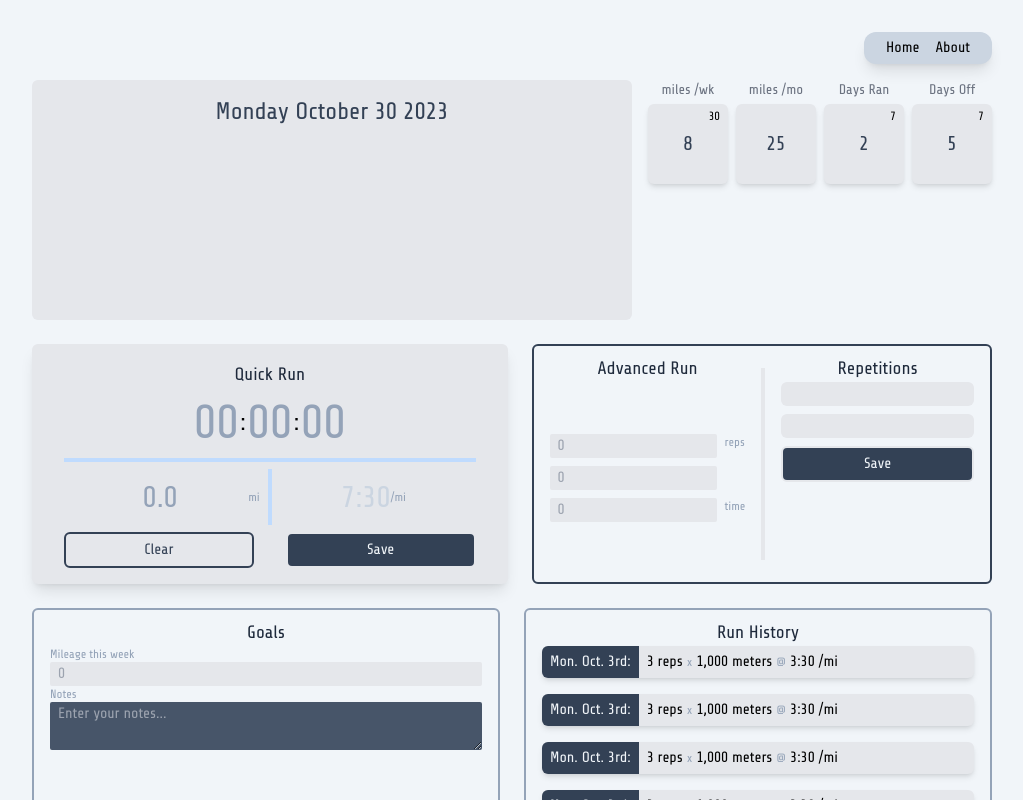
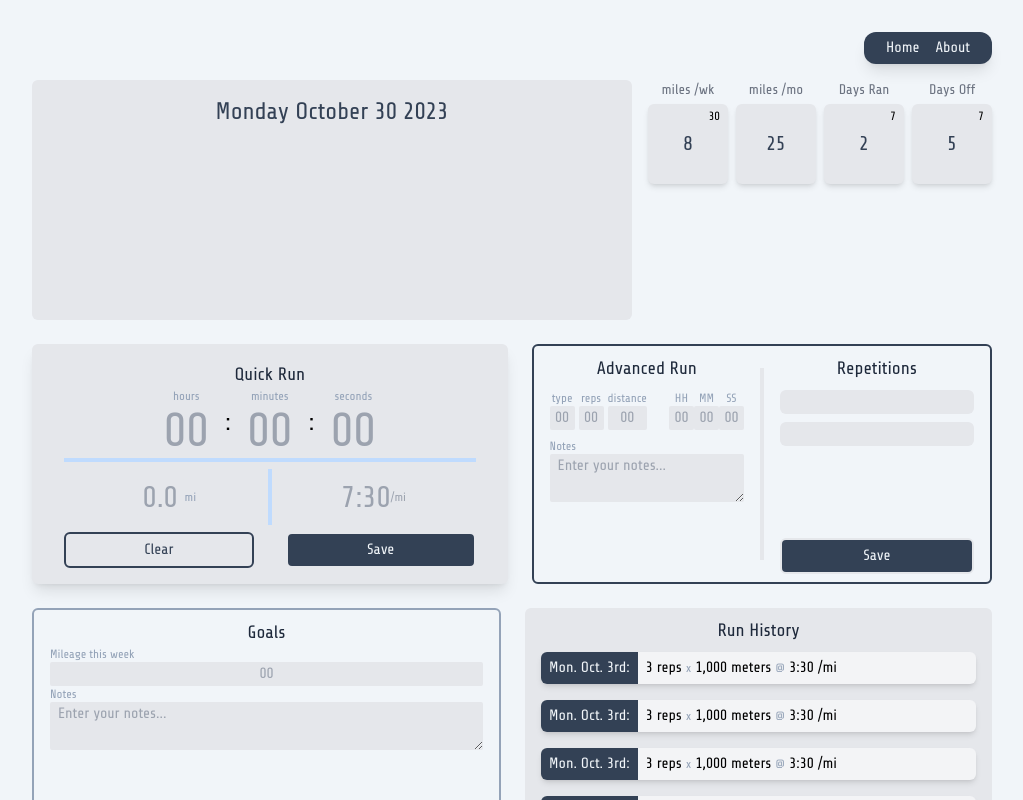
Before and after one commit to SamBritt/workout-tracker, a Vue app: page / in a window 1280 px wide. Shown: the top 800 px of the page, without its empty margins (128-1151 px from the left). Built offline with nearby package versions, Linux system fonts and the light colour scheme.

Commit message:
theme change, advanced additions

```diff
--- a/src/App.vue
+++ b/src/App.vue
@@ -6,7 +6,7 @@ console.log('app')
 <template>
   <header>
     <div class="wrapper flex justify-end mb-4">
-      <nav class="flex gap-4 justify-center items-center w-32 bg-slate-300 rounded-xl h-8 shadow-lg">
+      <nav class="flex gap-4 justify-center items-center w-32 bg-slate-700 text-slate-100 rounded-xl h-8 shadow-lg">
         <RouterLink to="/">Home</RouterLink>
         <RouterLink to="/about">About</RouterLink>
       </nav>
--- a/src/components/AdvancedRun.vue
+++ b/src/components/AdvancedRun.vue
@@ -3,38 +3,79 @@ import Heading from '@/components/Heading.vue'
 import Input from '@/components/Input.vue'
 import Label from '@/components/Label.vue'
 import Button from '@/components/Button.vue'
+import TextArea from '@/components/TextArea.vue'
 </script>
 
 <template>
   <div class="flex w-full border-2 border-slate-700 rounded-md px-4 py-2 gap-4">
-    <div class="flex flex-col w-full">
+    <div class="flex flex-col w-full gap-2">
       <Heading>Advanced Run</Heading>
 
-      <div class="flex flex-col w-full h-full gap-2 justify-center">
-        <span class="flex gap-2">
-          <Input name="reps" />
-          <Label for="reps">reps</Label>
-        </span>
-        <span class="flex gap-2">
-          <Input name="distance" />
-          <Label
-            for="distance"
-            sr />
-        </span>
-        <span class="flex gap-2">
-          <Input name="time" />
-          <Label for="rep">time</Label>
+      <div class="flex flex-col w-full h-full justify-start gap-2">
+        <div class="flex w-full justify-between">
+          <span class="flex gap-1">
+            <span class="flex flex-col text-center">
+              <Label for="reps">type</Label>
+              <Input
+                type="number"
+                name="reps" />
+            </span>
+            <span class="flex flex-col text-center">
+              <Label for="reps">reps</Label>
+              <Input
+                type="number"
+                name="reps" />
+            </span>
+
+            <span class="flex flex-col text-center">
+              <Label for="distance">distance</Label>
+              <Input
+                type="number"
+                name="distance" />
+            </span>
+          </span>
+
+          <span class="flex">
+            <span class="flex flex-col text-center">
+              <Label for="rep">HH</Label>
+              <Input
+                type="number"
+                name="time" />
+            </span>
+
+            <span class="flex flex-col text-center">
+              <Label for="rep">MM</Label>
+              <Input
+                type="number"
+                name="time" />
+            </span>
+
+            <span class="flex flex-col text-center">
+              <Label for="rep">SS</Label>
+              <Input
+                type="number"
+                name="time" />
+            </span>
+          </span>
+        </div>
+
+        <span class="flex flex-col text-left w-full">
+          <Label for="notes">Notes</Label>
+          <TextArea />
         </span>
       </div>
     </div>
-    <div class="self-center h-48 w-2 bg-gray-200"/>
-    <div class="flex flex-col w-full">
+
+    <div class="self-center h-48 w-2 bg-gray-200" />
+
+    <div class="flex flex-col w-full gap-2">
       <Heading>Repetitions</Heading>
+
       <div class="flex flex-col h-full gap-2">
         <div class="bg-gray-200 h-6 w-full rounded-md"></div>
         <div class="bg-gray-200 h-6 w-full rounded-md"></div>
-        <Button>Save</Button>
       </div>
+      <Button>Save</Button>
     </div>
   </div>
 </template>
--- a/src/components/Goals.vue
+++ b/src/components/Goals.vue
@@ -11,7 +11,7 @@ import Input from '@/components/Input.vue'
 
     <div class="flex flex-col">
       <Label for="weekly-mileage">Mileage this week</Label>
-      <Input name="weekly-mileage" />
+      <Input type="number" name="weekly-mileage" />
     </div>
 
     <div class="flex flex-col w-full">
--- a/src/components/HistoryItem.vue
+++ b/src/components/HistoryItem.vue
@@ -1,7 +1,7 @@
 <script setup lang="ts"></script>
 
 <template>
-  <div class="flex items-center justify-center bg-gray-200 h-8 w-full rounded-md gap-2 shadow-md">
+  <div class="flex items-center justify-center bg-gray-100 h-8 w-full rounded-md gap-2 shadow-md">
     <span class="bg-slate-700 h-full rounded-l-md flex items-center p-2 text-slate-100">
       Mon. Oct. 3rd:
     </span>
--- a/src/components/Input.vue
+++ b/src/components/Input.vue
@@ -1,4 +1,6 @@
 <script setup lang="ts">
+import { computed, ref } from 'vue'
+
 const props = defineProps({
   type: {
     type: String,
@@ -7,7 +9,81 @@ const props = defineProps({
   name: {
     type: String,
     required: true
+  },
+  placeholder: {
+    type: String,
+    default: '00'
+  },
+  font: {
+    type: String,
+    default: null
   }
+})
+
+const value = ref()
+
+const onChange = (event: Event, type: string) => {
+  if (props.type === 'timer') {
+    const numericValue = (event.target as HTMLInputElement).value.replace(/[^0-9]/g, '')
+    if (Number(numericValue) < 0) {
+      value.value = 0
+    } else if (Number(numericValue) > 59) {
+      value.value = 59
+    } else if (Number(numericValue) < 10) {
+      value.value = `0${numericValue}`
+    } else if (numericValue.length >= 3) {
+      value.value = numericValue.slice(-2)
+      console.log(value.value)
+    }
+  }
+}
+
+const inputStyles = computed(() => {
+  const styles = [
+    `flex`,
+    `active:scale-105`,
+    `focus:outline-none`,
+    `text-center`,
+    `text-slate-700`,
+    `bg-gray-200`,
+    `rounded-sm`
+  ]
+
+  if (['number', 'timer'].includes(props.type)) {
+    styles.push('w-auto')
+  }
+
+  switch (props.font) {
+    case 'big':
+      styles.push('text-5xl')
+      break
+    case 'medium':
+      styles.push('text-3xl')
+      break
+  }
+
+  return styles
+})
+
+const inputProps = computed(() => {
+  let attrs = {}
+
+  switch (props.type) {
+    case 'number':
+      Object.assign(attrs, {
+        type: 'number',
+        min: '0',
+        max: '59'
+      })
+    case 'timer':
+      Object.assign(attrs, {
+        type: 'number',
+        min: '0',
+        max: '59'
+      })
+  }
+
+  return attrs
 })
 </script>
 
@@ -15,7 +91,9 @@ const props = defineProps({
   <input
     :id="`${name}-input`"
     :name="`${name}-input`"
-    :type="type"
-    placeholder="0"
-    class="text-slate-700 bg-gray-200 px-2 rounded-sm" />
+    v-model="value"
+    :class="inputStyles"
+    :placeholder="placeholder"
+    @input="(e) => onChange(e, 'hours')"
+    v-bind="inputProps" />
 </template>
--- a/src/components/QuickRun.vue
+++ b/src/components/QuickRun.vue
@@ -2,33 +2,33 @@
 import Heading from '@/components/Heading.vue'
 import Button from '@/components/Button.vue'
 import { reactive, ref, watch } from 'vue'
+import Label from '@/components/Label.vue'
+import Input from '@/components/Input.vue'
 
-const time: { hours: string | number; minutes: string | number; seconds: string | number } =
-  reactive({
+interface Time {
+  [key: string]: string | number
+}
+
+const time: Time = reactive({
   hours: '',
   minutes: '',
   seconds: ''
 })
 
-// const onInputChange = (event) => {
-//   const numericValue = event.target.value.replace(/\D/g, '') // Allowing only numeric values
-//   time.value = numericValue
-// }
+const clear = () => {}
 
-const onChange = (event, type: string) => {
-  const numericValue = event.target.value.replace(/[^0-9]/g, '')
-  if (numericValue < 0) {
+const onChange = (event: Event, type: string) => {
+  const numericValue = (event.target as HTMLInputElement).value.replace(/[^0-9]/g, '')
+  if (Number(numericValue) < 0) {
     time[type] = 0
-  } else if (numericValue > 59) {
+  } else if (Number(numericValue) > 59) {
     time[type] = 59
-  } else if (numericValue < 10) {
+  } else if (Number(numericValue) < 10) {
     time[type] = `0${numericValue}`
   } else if (numericValue.length >= 3) {
     time[type] = numericValue.slice(-2)
     console.log(time[type])
   }
-
-  console.log(numericValue < 10)
 }
 </script>
 
@@ -37,56 +37,74 @@ const onChange = (event, type: string) => {
     <Heading>Quick Run</Heading>
     <div class="flex flex-col h-full">
       <div class="flex self-center h-1/2 justify-center items-center">
-        <input
+        <div class="flex flex-col text-center">
+          <Label class="">hours</Label>
+          <!-- <input
             type="number"
             v-model="time.hours"
-          class="flex text-5xl text-center placeholder:text-slate-400 text-slate-700 w-12 bg-transparent rounded-sm"
+            class="flex active:scale-105 focus:outline-none text-5xl text-center placeholder:text-slate-400 text-slate-700 w-12 bg-transparent rounded-sm"
             placeholder="00"
             @input="(e) => onChange(e, 'hours')"
             min="0"
-          max="59" />
-        <label class="sr-only">time</label>
+            max="59" /> -->
+          <Input
+            font="big"
+            type="timer" />
+        </div>
 
         <span class="text-2xl">:</span>
-
-        <input
+        <div class="flex flex-col text-center">
+          <Label class="">minutes</Label>
+          <!-- <input
             type="number"
             v-model="time.minutes"
-          class="flex text-5xl text-center placeholder:text-slate-400 text-slate-700 w-12 bg-transparent rounded-sm"
+            class="flex focus:outline-none text-5xl text-center placeholder:text-slate-400 text-slate-700 w-12 bg-transparent rounded-sm"
             placeholder="00"
             @input="(e) => onChange(e, 'minutes')"
             min="0"
-          max="59" />
-        <label class="sr-only">time</label>
+            max="59" /> -->
+          <Input
+            font="big"
+            type="timer" />
+        </div>
 
         <span class="text-2xl">:</span>
-
-        <input
+        <div class="flex flex-col text-center">
+          <Label class="">seconds</Label>
+          <!-- <input
             type="number"
             v-model="time.seconds"
-          class="flex text-5xl text-center placeholder:text-slate-400 text-slate-700 w-12 bg-transparent rounded-sm"
+            class="flex focus:outline-none text-5xl text-center placeholder:text-slate-400 text-slate-700 w-12 bg-transparent rounded-sm"
             placeholder="00"
             @input="(e) => onChange(e, 'seconds')"
             min="0"
-          max="59" />
-        <label class="sr-only">time</label>
+            max="59" /> -->
+          <Input
+            font="big"
+            type="timer" />
+        </div>
       </div>
 
       <div class="bg-blue-200 w-full h-1" />
 
       <div class="flex h-1/2 items-center">
         <div class="flex justify-center items-center w-1/2 p-2 h-full">
-          <input
+          <!-- <input
             class="text-3xl text-center placeholder:text-slate-400 text-slate-100 w-full bg-transparent rounded-sm"
-            placeholder="0.0" />
-          <label class="text-xs text-slate-400">mi</label>
+            placeholder="0.0" /> -->
+          <Input
+            font="medium"
+            placeholder="0.0"
+            type="number" />
+
+          <Label class="">mi</Label>
         </div>
 
         <div class="h-14 bg-blue-200 w-1" />
 
         <div class="flex justify-center items-center w-1/2 p-2 h-full">
-          <span class="text-3xl text-slate-300">7:30</span>
-          <span class="text-xs text-slate-400">/mi</span>
+          <span class="text-3xl text-gray-400">7:30</span>
+          <span class="text-xs text-gray-400">/mi</span>
         </div>
       </div>
     </div>
--- a/src/components/RunList.vue
+++ b/src/components/RunList.vue
@@ -11,7 +11,7 @@ const props = defineProps({
 </script>
 
 <template>
-  <div class="flex flex-col w-full border-2 border-slate-400 rounded-md px-4 py-2">
+  <div class="flex flex-col w-full bg-gray-200 rounded-md px-4 py-2 gap-2">
     <Heading>Run History</Heading>
 
     <div class="flex flex-col gap-4">
--- a/src/components/TextArea.vue
+++ b/src/components/TextArea.vue
@@ -13,5 +13,5 @@ const props = defineProps({
     :id="`${name}-input`"
     :name="`${name}-input`"
     placeholder="Enter your notes..."
-    class="text-slate-100 bg-slate-600 px-2 rounded-sm"></textarea>
+    class="text-slate-100 bg-gray-200 px-2 rounded-sm"></textarea>
 </template>
--- a/src/views/HomeView.vue
+++ b/src/views/HomeView.vue
@@ -29,12 +29,11 @@ const dayName = computed(() => currentDate.value.toLocaleString(undefined, { wee
       </div>
 
       <div class="flex justify-center gap-2 w-1/2">
-
-          <StatTile
+        <StatTile
           value="8"
           label="miles /wk"
           total="30" />
-       <StatTile
+        <StatTile
           value="25"
           label="miles /mo" />
 
```
Also changed, not shown: src/components/Button.vue (+11 -3 lines). Lines whose indentation alone changed are shown as unchanged.
